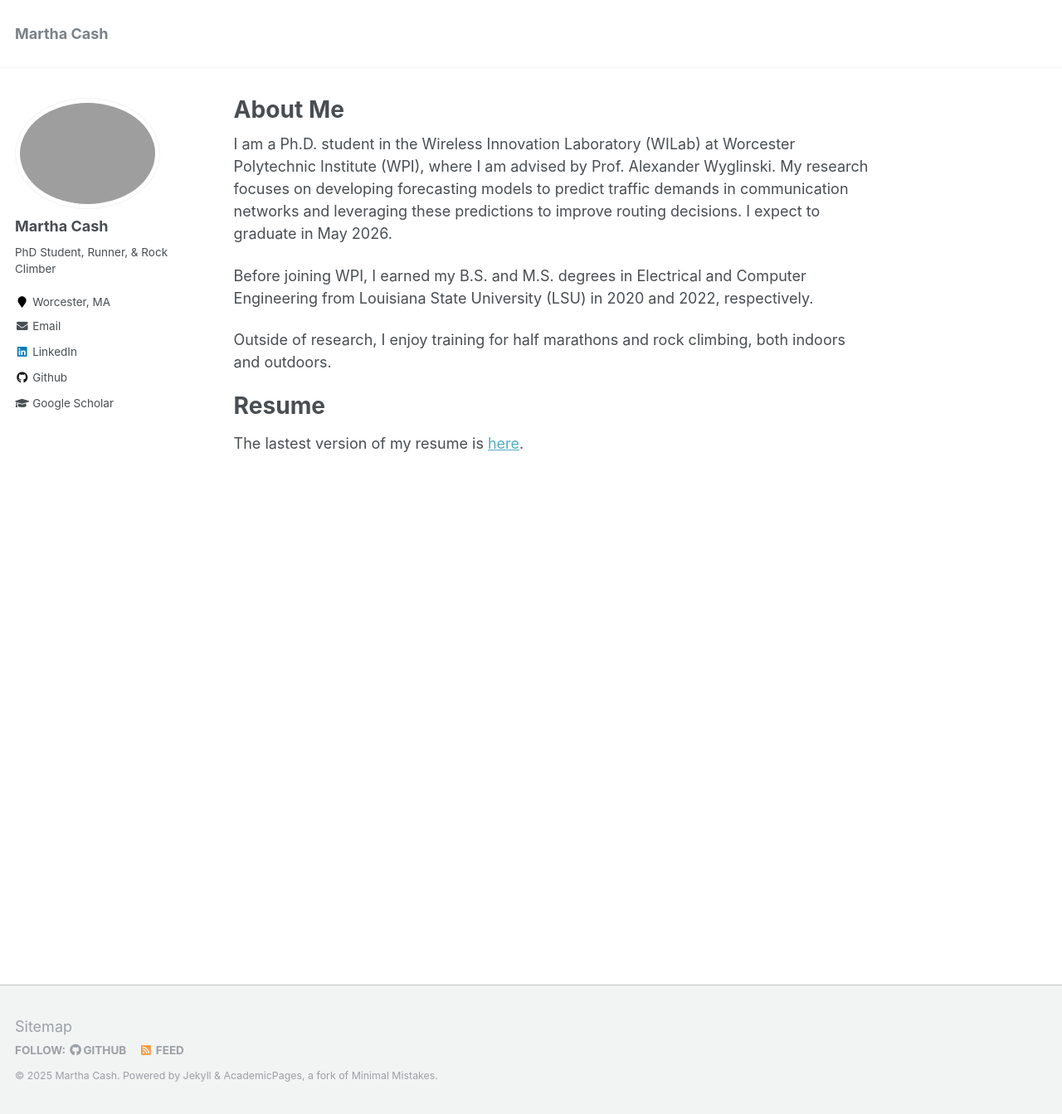
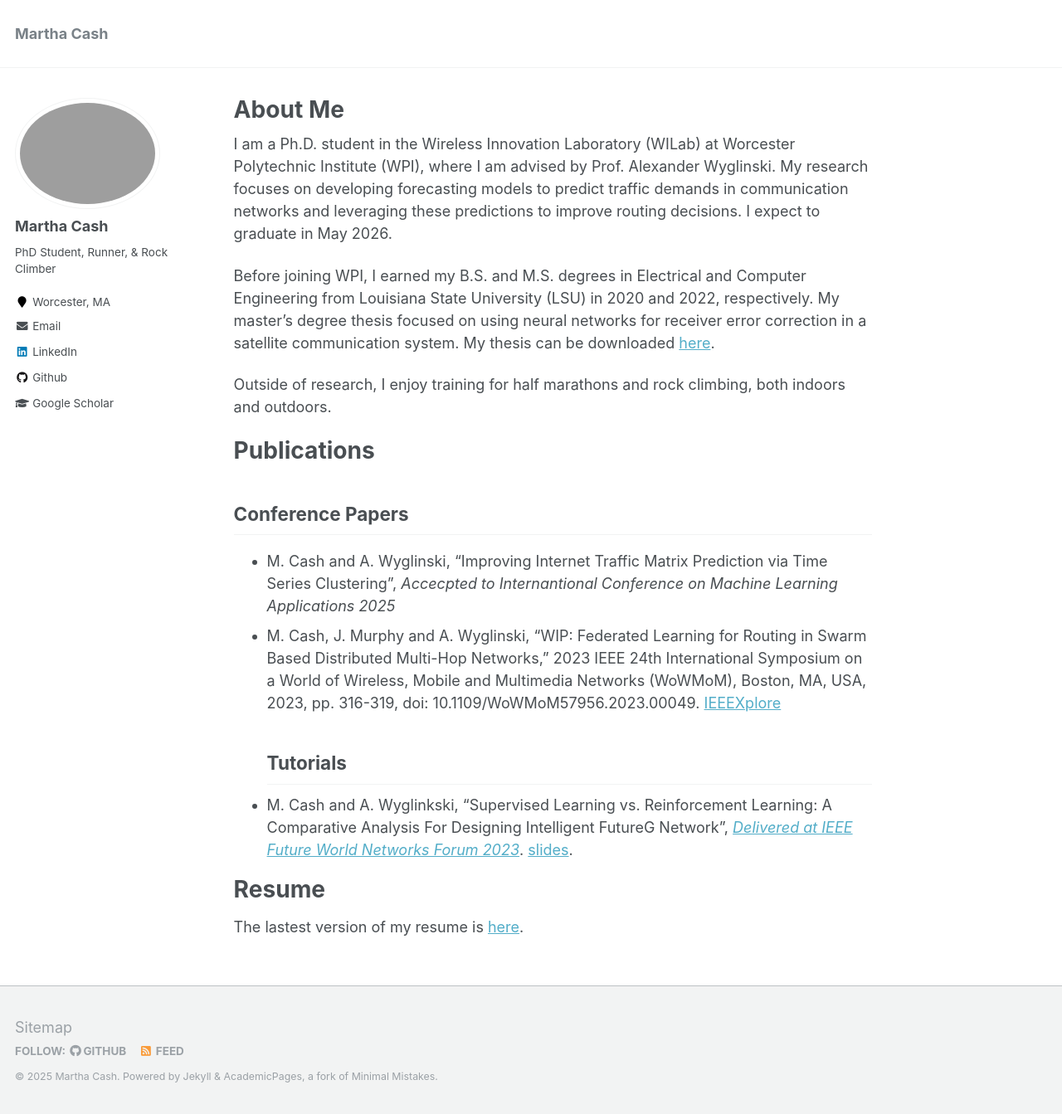
Before and after one commit to mcash8/mcash8.github.io, a Jekyll site: the page built from _pages/about.md, in a window 1280 px wide and 1343 px high. Shown: the whole window at 83% size. Built offline with Jekyll 4.4.1, drawn with Linux system fonts in a browser that asks for light colours.

Commit message:
Fixes, need to update resume

```diff
--- a/_pages/about.md
+++ b/_pages/about.md
@@ -10,9 +10,17 @@ redirect_from:
 
 I am a Ph.D. student in the Wireless Innovation Laboratory (WILab) at Worcester Polytechnic Institute (WPI), where I am advised by Prof. Alexander Wyglinski. My research focuses on developing forecasting models to predict traffic demands in communication networks and leveraging these predictions to improve routing decisions. I expect to graduate in May 2026.
 
-Before joining WPI, I earned my B.S. and M.S. degrees in Electrical and Computer Engineering from Louisiana State University (LSU) in 2020 and 2022, respectively.
+Before joining WPI, I earned my B.S. and M.S. degrees in Electrical and Computer Engineering from Louisiana State University (LSU) in 2020 and 2022, respectively. My master's degree thesis focused on using neural networks for receiver error correction in a satellite communication system. My thesis can be downloaded [here](https://repository.lsu.edu/gradschool_theses/5615/).
 
 Outside of research, I enjoy training for half marathons and rock climbing, both indoors and outdoors.
 
+# Publications
+
+## Conference Papers
+  - M. Cash and A. Wyglinski, "Improving Internet Traffic Matrix Prediction via Time Series Clustering", *Accecpted to Internantional Conference on Machine Learning Applications 2025*
+  - M. Cash, J. Murphy and A. Wyglinski, "WIP: Federated Learning for Routing in Swarm Based Distributed Multi-Hop Networks," 2023 IEEE 24th International Symposium on a World of Wireless, Mobile and Multimedia Networks (WoWMoM), Boston, MA, USA, 2023, pp. 316-319, doi: 10.1109/WoWMoM57956.2023.00049. [IEEEXplore]()
+## Tutorials
+  - M. Cash and A. Wyglinkski, "Supervised Learning vs. Reinforcement Learning: A Comparative Analysis For Designing Intelligent FutureG Network", [*Delivered at IEEE Future World Networks Forum 2023*](https://fnwf2023.ieee.org/program/tutorials). [slides](files\IEEE_FNWF_23_Tutorial_Presentation.pdf).
+
 # Resume
 The lastest version of my resume is [here](files\Resume_v2-1.pdf).
```
Also changed, not shown: 1 other file.
